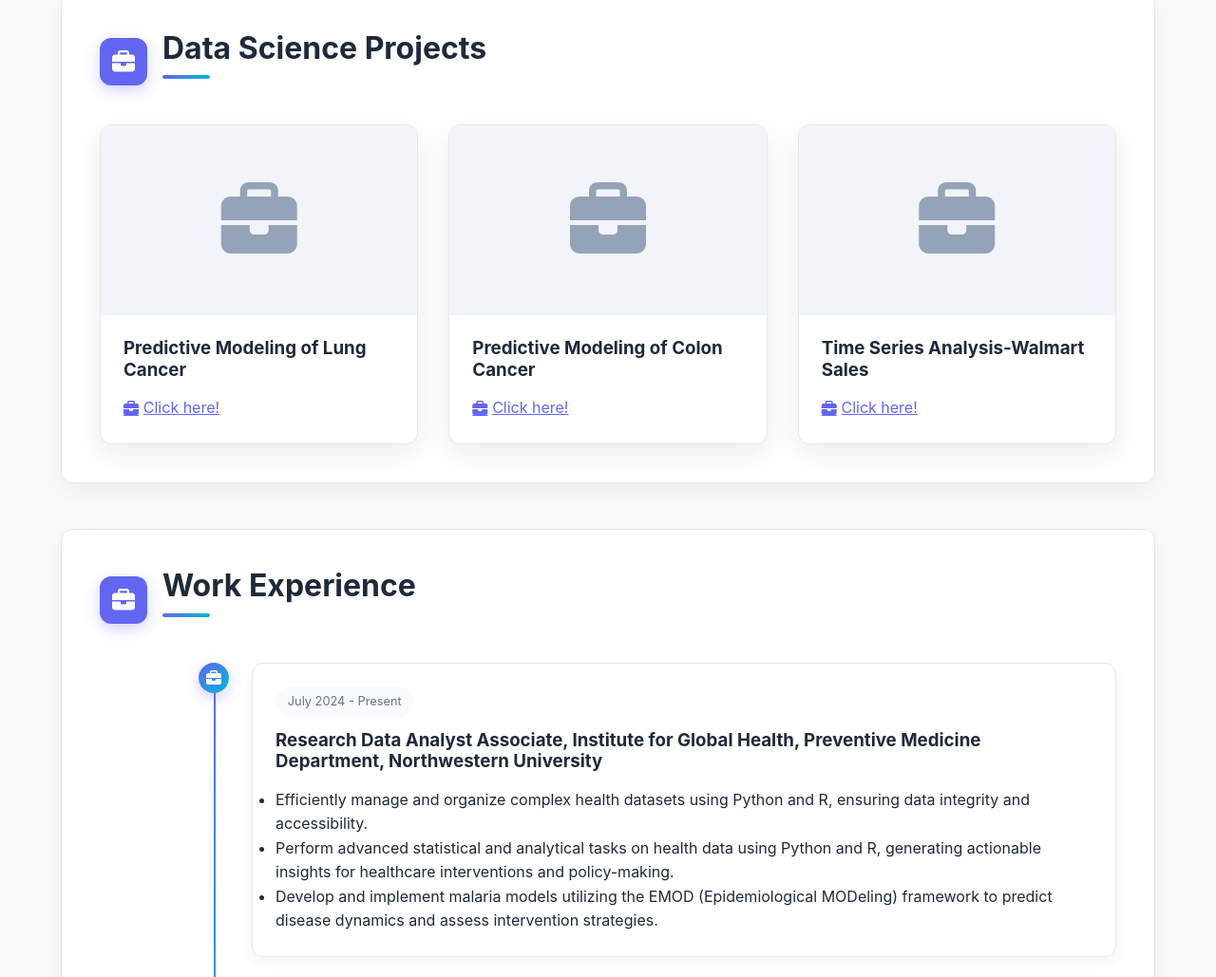
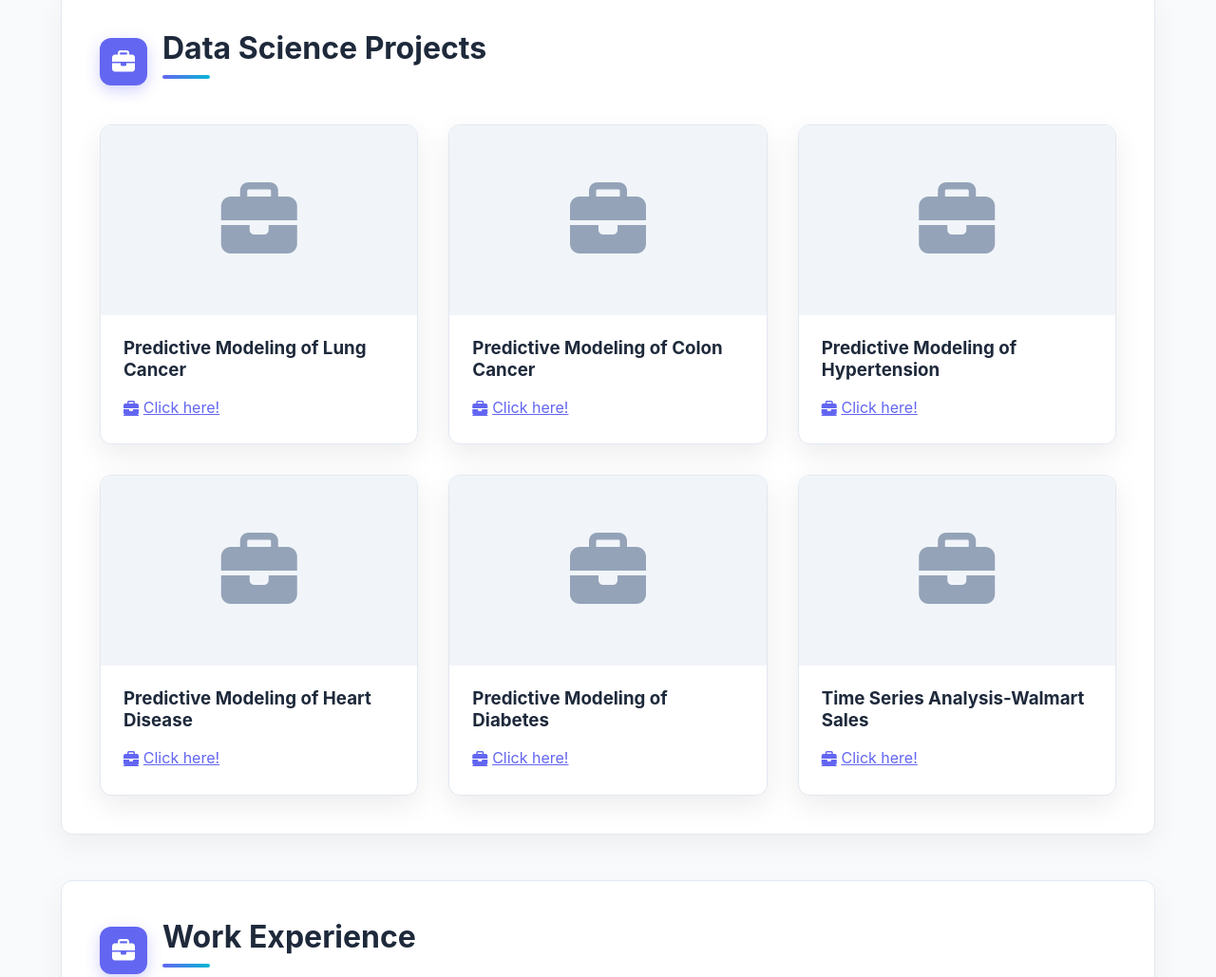
Before and after one commit to mohamedsillahkanu/portfolio, a plain HTML site: page index.html in a window 1280 px wide. Shown: the part 1411-2440 px from the top of the page at 95% size. Drawn offline with nearby package versions, Linux system fonts and the light colour scheme.

Commit message:
Update index.html

```diff
--- a/index.html
+++ b/index.html
@@ -927,7 +927,73 @@
                         </div>
                     </div>
                 </div>
+
+
                 <!-- PROJECT 3 -->
+                <div class="project-card animate-on-scroll">
+                    <div class="project-img">
+                        <i class="fas fa-briefcase fa-5x"></i>
+                        <div class="project-links">
+                            <a href="" class="project-link-btn"><i class="fas fa-eye"></i> View</a>
+
+
+                        </div>
+                    </div>
+                    <div class="project-content">
+                        <h3>Predictive Modeling of Hypertension</h3>
+                        <p></p>
+
+                        <div class="project-docs" style="margin-top: 1rem;">
+                            <a href="https://mohamedsillahkanu.github.io/Hypertension-Dashboard/" style="color: var(--primary); display: inline-flex; align-items: center; gap: 0.3rem;">
+                                <i class="fas fa-briefcase"></i> Click here!
+                            </a>
+                        </div>
+                    </div>
+                </div>
+
+                <!-- PROJECT 4 -->
+                <div class="project-card animate-on-scroll">
+                    <div class="project-img">
+                        <i class="fas fa-briefcase fa-5x"></i>
+                        <div class="project-links">
+                            <a href="" class="project-link-btn"><i class="fas fa-eye"></i> View</a>
+
+
+                        </div>
+                    </div>
+                    <div class="project-content">
+                        <h3>Predictive Modeling of Heart Disease</h3>
+                        <p></p>
+
+                        <div class="project-docs" style="margin-top: 1rem;">
+                            <a href="https://mohamedsillahkanu.github.io/Heart-Disease/" style="color: var(--primary); display: inline-flex; align-items: center; gap: 0.3rem;">
+                                <i class="fas fa-briefcase"></i> Click here!
+                            </a>
+                        </div>
+                    </div>
+                </div>
+                <!-- PROJECT 5 -->
+                <div class="project-card animate-on-scroll">
+                    <div class="project-img">
+                        <i class="fas fa-briefcase fa-5x"></i>
+                        <div class="project-links">
+                            <a href="" class="project-link-btn"><i class="fas fa-eye"></i> View</a>
+
+
+                        </div>
+                    </div>
+                    <div class="project-content">
+                        <h3>Predictive Modeling of Diabetes</h3>
+                        <p></p>
+
+                        <div class="project-docs" style="margin-top: 1rem;">
+                            <a href="https://mohamedsillahkanu.github.io/Diabetes-dashboard/" style="color: var(--primary); display: inline-flex; align-items: center; gap: 0.3rem;">
+                                <i class="fas fa-briefcase"></i> Click here!
+                            </a>
+                        </div>
+                    </div>
+                </div>
+                <!-- PROJECT 6 -->
                 <div class="project-card animate-on-scroll">
                     <div class="project-img">
                         <i class="fas fa-briefcase fa-5x"></i>
```
